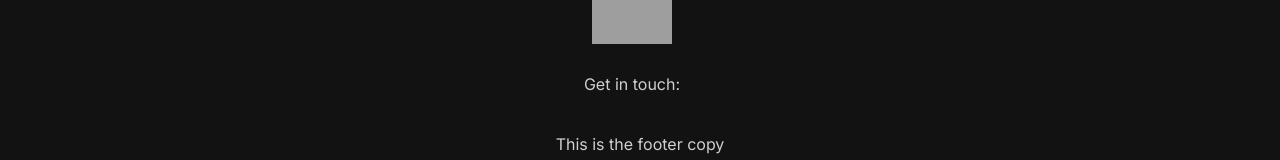
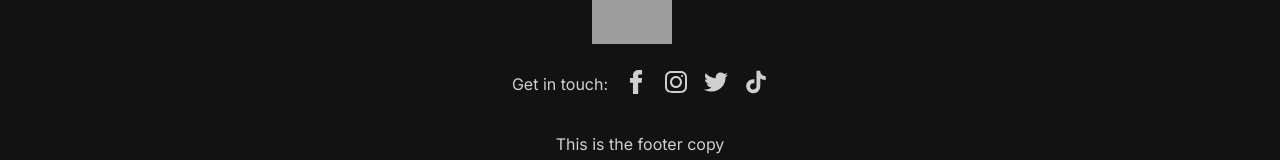
Before and after one commit to aljmiller87/yaga-punk-collective, a Next.js app: page / in a window 1280 px wide. Shown: the part 1861-2021 px from the top of the page. Built offline with nearby package versions, Linux system fonts and the light colour scheme; grey boxes are pictures that could not be loaded; a web font is replaced by a local one.

Commit message:
errors fix

```diff
--- a/src/app/about-us/page.tsx
+++ b/src/app/about-us/page.tsx
@@ -13,15 +13,13 @@ import styles from "./styles.module.scss";
 // Utils
 import { getBandMembers, getPageData } from "../utils";
 
-export default async function () {
+export default async function AboutUs() {
   const {
     data: {
       pages: { bannerImage, title, bodyText },
     },
   } = await getPageData("About-No-Zen.md");
   const bandMembers = await getBandMembers();
-
-  console.log(JSON.stringify(bodyText, null, 2));
 
   return (
     <>
--- a/src/components/Footer/index.tsx
+++ b/src/components/Footer/index.tsx
@@ -2,13 +2,32 @@
 import React from "react";
 import styles from "./footer.module.scss";
 import Logo from "../Logo";
-import Socials from "../Socials";
+import Socials, { ISocial } from "../Socials";
 
 const Footer = () => {
+  const socials: ISocial[] = [
+    {
+      platform: "facebook",
+      url: "www.facebook.com",
+    },
+    {
+      platform: "instagram",
+      url: "www.instagram.com",
+    },
+    {
+      platform: "twitter",
+      url: "www.facebook.com",
+    },
+    {
+      platform: "tiktok",
+      url: "www.facebook.com",
+    },
+  ];
+
   return (
     <footer className={styles.footer}>
       <Logo variant="light" />
-      <Socials />
+      <Socials socials={socials} />
       <p className={styles.copy}>This is the footer copy</p>
       <small>
         Website built by:{" "}
--- a/src/components/Socials/index.tsx
+++ b/src/components/Socials/index.tsx
@@ -38,7 +38,7 @@ const Socials = ({
       <ul>
         {socials?.map((social) => {
           return (
-            <li>
+            <li key={social.url}>
               {" "}
               <Link
                 target="_blank"
```
